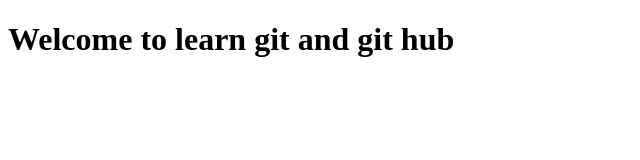
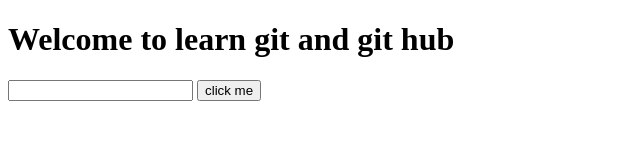
Before and after one commit to SudharshanPani/project-1, a plain HTML site: page index.html in a window 1280 px wide. Shown: the whole page, without its empty margins (0-640 px from the left). Drawn offline with Linux system fonts and the light colour scheme.

Commit message:
Added the name aleart functionality

```diff
--- a/index.html
+++ b/index.html
@@ -9,6 +9,8 @@
 </head>
 <body>
     <h1>Welcome to learn git and git hub</h1>
+    <input type="text" name="" id="input">
+    <button id="btn" >click me</button>
     <script src="./script.js"></script>
 </body>
 </html>
--- a/script.js
+++ b/script.js
@@ -0,0 +1,7 @@
+let button = document.getElementById("btn");
+let name1 = document.getElementById("input");
+
+button.addEventListener("click",()=>{
+    let input = name1.value;
+    alert(`hello ${input} welcome to learn git`);
+})
```
